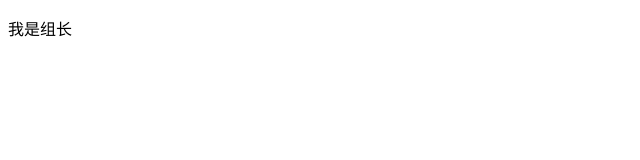
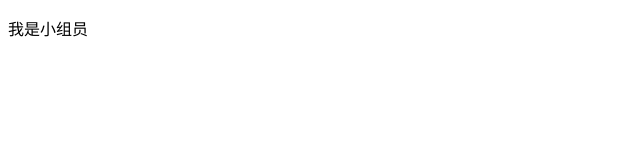
Before and after one commit to lixiao1601a/1601Flixiao, a plain HTML site: page 1601Flixiao/index.html in a window 1280 px wide. Shown: the full height of the page, 0-640 px from the left. Drawn offline with Linux system fonts and the light colour scheme.

Commit message:
组员的提交

```diff
--- a/1601Flixiao/index.html
+++ b/1601Flixiao/index.html
@@ -8,7 +8,7 @@
 </head>
 <body>
     <div>
-        <p>我是组长</p>
+        <p>我是小组员</p>
     </div>
 </body>
 </html>
```
